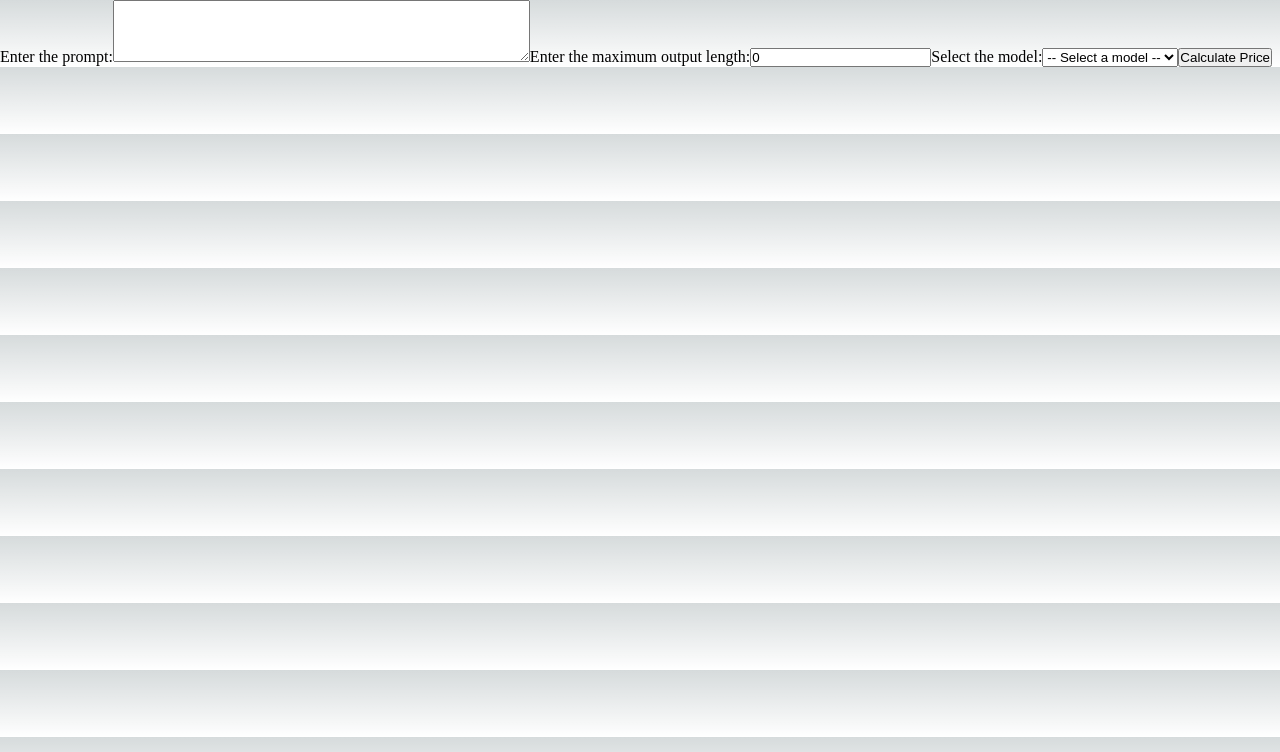
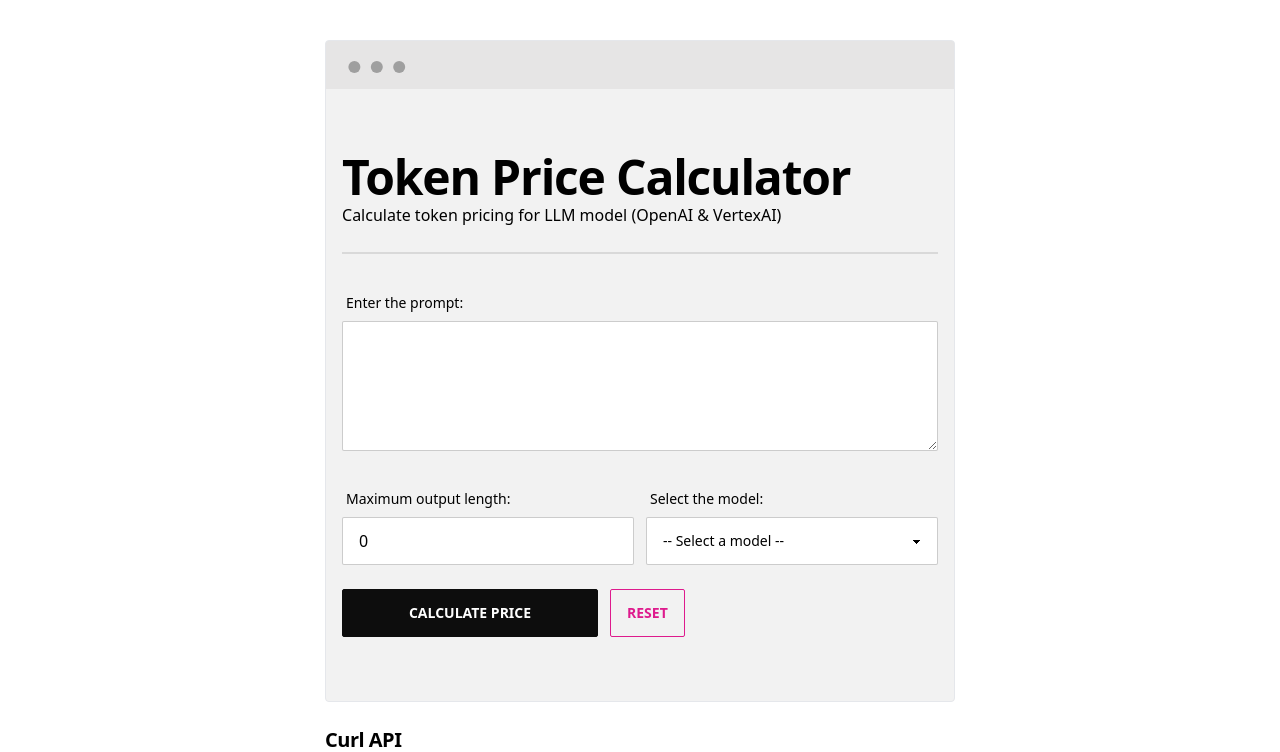
Before and after one commit to Triginarsa/tokenpricecalculation, a Next.js app: page / in a window 1280 px wide. Shown: the top 752 px of the page. Built offline with nearby package versions, Linux system fonts and the light colour scheme.

Commit message:
style: implement tailwind & daisyUI

```diff
--- a/package.json
+++ b/package.json
@@ -21,6 +21,10 @@
     "typescript": "5.1.3"
   },
   "devDependencies": {
-    "@typescript-eslint/eslint-plugin": "^5.59.8"
+    "@typescript-eslint/eslint-plugin": "^5.59.8",
+    "autoprefixer": "^10.4.14",
+    "daisyui": "^3.0.3",
+    "postcss": "^8.4.24",
+    "tailwindcss": "^3.3.2"
   }
 }
--- /dev/null
+++ b/postcss.config.js
@@ -0,0 +1,6 @@
+module.exports = {
+  plugins: {
+    tailwindcss: {},
+    autoprefixer: {},
+  },
+}
--- /dev/null
+++ b/src/components/footer.tsx
@@ -0,0 +1,13 @@
+import React from "react";
+
+const Footer = () => {
+  return (
+    <footer className="footer footer-center p-4 bg-base-300 text-base-content">
+      <div>
+        <p>Copyright © 2023 - All right reserved by ACME Industries Ltd</p>
+      </div>
+    </footer>
+  );
+};
+
+export default Footer;
--- /dev/null
+++ b/src/components/navbar.tsx
@@ -0,0 +1,11 @@
+import React from "react";
+
+const Navbar = () => {
+  return (
+    <div className="navbar bg-base-100">
+    <a className="btn btn-ghost normal-case text-xl">TokenPriceCalculation</a>
+    </div>
+  );
+};
+
+export default Navbar;
--- a/src/pages/_document.tsx
+++ b/src/pages/_document.tsx
@@ -2,7 +2,7 @@ import { Html, Head, Main, NextScript } from 'next/document'
 
 export default function Document() {
   return (
-    <Html lang="en">
+    <Html lang="en" data-theme="lofi">
       <Head />
       <body>
         <Main />
--- a/src/pages/api/hello.ts
+++ /dev/null
@@ -1,13 +0,0 @@
-// Next.js API route support: https://nextjs.org/docs/api-routes/introduction
-import type { NextApiRequest, NextApiResponse } from 'next'
-
-type Data = {
-  name: string
-}
-
-export default function handler(
-  req: NextApiRequest,
-  res: NextApiResponse<Data>
-) {
-  res.status(200).json({ name: 'John Doe' })
-}
--- a/src/pages/index.tsx
+++ b/src/pages/index.tsx
@@ -1,6 +1,7 @@
 import { useState, ChangeEvent } from "react";
 import axios from "axios";
 import { PRICES, ModelNotFoundError } from "@/calculatePrice";
+import Navbar from "@/components/navbar";
 
 interface SelectOption {
   value: string;
@@ -21,6 +22,7 @@ export default function Home() {
   const [model, setModel] = useState("");
   const [totalPrice, setTotalPrice] = useState("");
   const [errorMessage, setErrorMessage] = useState("");
+  const [isLoading, setIsLoading] = useState(false);
 
   const handlePromptChange = (event: ChangeEvent<HTMLTextAreaElement>) => {
     setPrompt(event.target.value);
@@ -61,33 +63,102 @@ export default function Home() {
     label: modelName,
   }));
 
+  const handleReset = () => {
+    setPrompt("");
+    setMaxOutputLength(0);
+    setModel("");
+  };
+
   return (
+    <div className="container">
+        <div className="z-50 flex h-screen flex-col">
+        {/* <Navbar /> */}
+          {/* main content */}
+          <main className="flex w-full flex-grow">
+            <div className="h-100 mx-auto flex max-w-2xl flex-grow flex-col">
+              <div className="h-100 flex flex-grow items-center justify-center">
+                <div className="mx-auto rounded-xl px-10 py-10">
+                  <div className="mockup-window border bg-base-300">
+                    <div className="px-4 py-16 bg-base-200 space-y-6">
                       <div>
-      <label htmlFor="prompt">Enter the prompt:</label>
-      <textarea id="prompt" value={prompt} onChange={handlePromptChange} rows={4} cols={50} />
-
-      <label htmlFor="maxOutputLength">Enter the maximum output length:</label>
+                        <h1 className="scroll-m-20 text-4xl font-extrabold tracking-tight lg:text-5xl">Token Price Calculator</h1>
+                        <p className="leading-7">Calculate token pricing for LLM model (OpenAI & VertexAI)</p>
+                        <div className="divider"></div>
+                        </div>
+                        <div className="w-full">
+                        <label htmlFor="prompt" className="label">
+                          <span className="label-text">Enter the prompt:</span>
+                        </label>
+                          <textarea id="prompt" className="textarea textarea-bordered w-full" value={prompt} onChange={handlePromptChange} rows={4} />
+                        </div>
+                        <div className="flex flex-col space-y-6 space-x-3 md:flex-row md:space-y-0">
+                          <div className="w-full">
+                            <label htmlFor="maxOutputLength" className="label">
+                              <span className="label-text">Maximum output length:</span>
+                            </label>
                             <input
                               type="number"
                               id="maxOutputLength"
+                              placeholder="Number of output length"
+                              className="input input-bordered w-full max-w-xs"
                               value={maxOutputLength}
                               onChange={handleMaxOutputLengthChange}
                             />
-
-      <label htmlFor="model">Select the model:</label>
-      <select id="model" value={model} onChange={handleModelChange}>
-        <option value="">-- Select a model --</option>
+                          </div>
+                          <div className="w-full">
+                            <label htmlFor="model" className="label">
+                              <span className="label-text">Select the model:</span>
+                            </label>
+                            <select id="model" className="select select-bordered w-full max-w-xs" value={model} onChange={handleModelChange}>
+                              <option value="" disabled selected>-- Select a model --</option>
                               {modelOptions.map((option) => (
                                 <option key={option.value} value={option.value}>
                                   {option.label}
                                 </option>
                               ))}
                             </select>
+                          </div>
+                        </div>
 
-      <button onClick={handleCalculatePrice}>Calculate Price</button>
+                        <div className=" space-x-3">
+                        <button onClick={handleCalculatePrice} disabled={isLoading} className="btn btn-primary btn-wide">
+                        {isLoading ? <span className="loading loading-dots loading-sm"></span> : "Calculate Price"}
+                          </button>
+                          <button className="btn btn-outline btn-error" onClick={handleReset}>Reset</button>
+                        </div>
+                        {totalPrice &&
+                        <div className="alert alert-success">
+                          <svg xmlns="http://www.w3.org/2000/svg" className="stroke-current shrink-0 h-6 w-6" fill="none" viewBox="0 0 24 24"><path strokeLinecap="round" strokeLinejoin="round" strokeWidth="2" d="M9 12l2 2 4-4m6 2a9 9 0 11-18 0 9 9 0 0118 0z" /></svg>
+                          <span>Estimate Total Price: ${totalPrice}</span>
+                        </div>
+                        }
 
-      {totalPrice && <p>Total Price: {totalPrice}</p>}
-      {errorMessage && <p>Error: {errorMessage}</p>}
+                        {errorMessage &&
+                          <div className="alert alert-warning">
+                          <svg xmlns="http://www.w3.org/2000/svg" className="stroke-current shrink-0 h-6 w-6" fill="none" viewBox="0 0 24 24"><path strokeLinecap="round" strokeLinejoin="round" strokeWidth="2" d="M12 9v2m0 4h.01m-6.938 4h13.856c1.54 0 2.502-1.667 1.732-3L13.732 4c-.77-1.333-2.694-1.333-3.464 0L3.34 16c-.77 1.333.192 3 1.732 3z" /></svg>
+                          <span>Error: {errorMessage}</span>
+                        </div>
+                        }
+                    </div>
+                  </div>
+
+                  <div className="mt-6">
+                    <h3 className="scroll-m-20 text-xl font-semibold tracking-tight">Curl API</h3>
+                    <div className="mockup-code">
+                      <pre data-prefix=">"><code>curl -X POST -H "Content-Type: application/json" -d '&#123;</code></pre>
+                      <pre data-prefix=" "><code>"prompt": "Enter the prompt",</code></pre>
+                      <pre data-prefix=" "><code>"maxOutputLength": 100,</code></pre>
+                      <pre data-prefix=" "><code>"model": "gpt-4"</code></pre>
+                      <pre data-prefix=" "><code>&#125;' https://tokencalculation.vercel.app/api/calculate-price</code></pre>
+                      <pre data-prefix=" "><code></code></pre>
+                      <pre data-prefix=" " className="bg-warning text-warning-content"><code>&#123;"price":"0.0061"&#125;%</code></pre>
+                    </div>
+                  </div>
+                </div>
+              </div>
+            </div>
+          </main>
+        </div>
       </div>
   );
 }
--- a/src/styles/globals.css
+++ b/src/styles/globals.css
@@ -1,107 +1,3 @@
-:root {
-  --max-width: 1100px;
-  --border-radius: 12px;
-  --font-mono: ui-monospace, Menlo, Monaco, 'Cascadia Mono', 'Segoe UI Mono',
-    'Roboto Mono', 'Oxygen Mono', 'Ubuntu Monospace', 'Source Code Pro',
-    'Fira Mono', 'Droid Sans Mono', 'Courier New', monospace;
-
-  --foreground-rgb: 0, 0, 0;
-  --background-start-rgb: 214, 219, 220;
-  --background-end-rgb: 255, 255, 255;
-
-  --primary-glow: conic-gradient(
-    from 180deg at 50% 50%,
-    #16abff33 0deg,
-    #0885ff33 55deg,
-    #54d6ff33 120deg,
-    #0071ff33 160deg,
-    transparent 360deg
-  );
-  --secondary-glow: radial-gradient(
-    rgba(255, 255, 255, 1),
-    rgba(255, 255, 255, 0)
-  );
-
-  --tile-start-rgb: 239, 245, 249;
-  --tile-end-rgb: 228, 232, 233;
-  --tile-border: conic-gradient(
-    #00000080,
-    #00000040,
-    #00000030,
-    #00000020,
-    #00000010,
-    #00000010,
-    #00000080
-  );
-
-  --callout-rgb: 238, 240, 241;
-  --callout-border-rgb: 172, 175, 176;
-  --card-rgb: 180, 185, 188;
-  --card-border-rgb: 131, 134, 135;
-}
-
-@media (prefers-color-scheme: dark) {
-  :root {
-    --foreground-rgb: 255, 255, 255;
-    --background-start-rgb: 0, 0, 0;
-    --background-end-rgb: 0, 0, 0;
-
-    --primary-glow: radial-gradient(rgba(1, 65, 255, 0.4), rgba(1, 65, 255, 0));
-    --secondary-glow: linear-gradient(
-      to bottom right,
-      rgba(1, 65, 255, 0),
-      rgba(1, 65, 255, 0),
-      rgba(1, 65, 255, 0.3)
-    );
-
-    --tile-start-rgb: 2, 13, 46;
-    --tile-end-rgb: 2, 5, 19;
-    --tile-border: conic-gradient(
-      #ffffff80,
-      #ffffff40,
-      #ffffff30,
-      #ffffff20,
-      #ffffff10,
-      #ffffff10,
-      #ffffff80
-    );
-
-    --callout-rgb: 20, 20, 20;
-    --callout-border-rgb: 108, 108, 108;
-    --card-rgb: 100, 100, 100;
-    --card-border-rgb: 200, 200, 200;
-  }
-}
-
-* {
-  box-sizing: border-box;
-  padding: 0;
-  margin: 0;
-}
-
-html,
-body {
-  max-width: 100vw;
-  overflow-x: hidden;
-}
-
-body {
-  color: rgb(var(--foreground-rgb));
-  background: linear-gradient(
-      to bottom,
-      transparent,
-      rgb(var(--background-end-rgb))
-    )
-    rgb(var(--background-start-rgb));
-}
-
-a {
-  color: inherit;
-  text-decoration: none;
-}
-
-@media (prefers-color-scheme: dark) {
-  html {
-    color-scheme: dark;
-  }
-}
+@tailwind base;
+@tailwind components;
+@tailwind utilities;
```
Also changed, not shown: tailwind.config.js (added, +47 -0 lines), 1 other file (tests, documents, lock files or other folders). Lines whose indentation alone changed are shown as unchanged.
